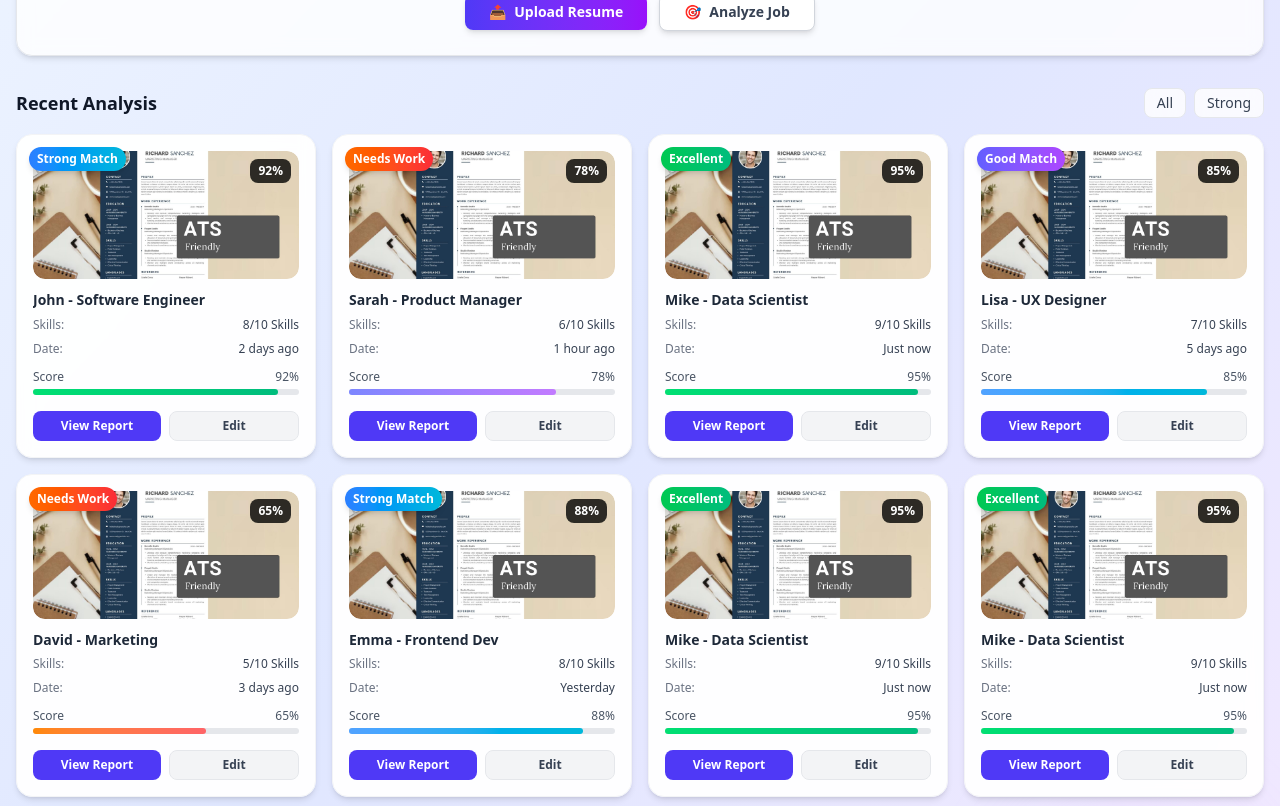
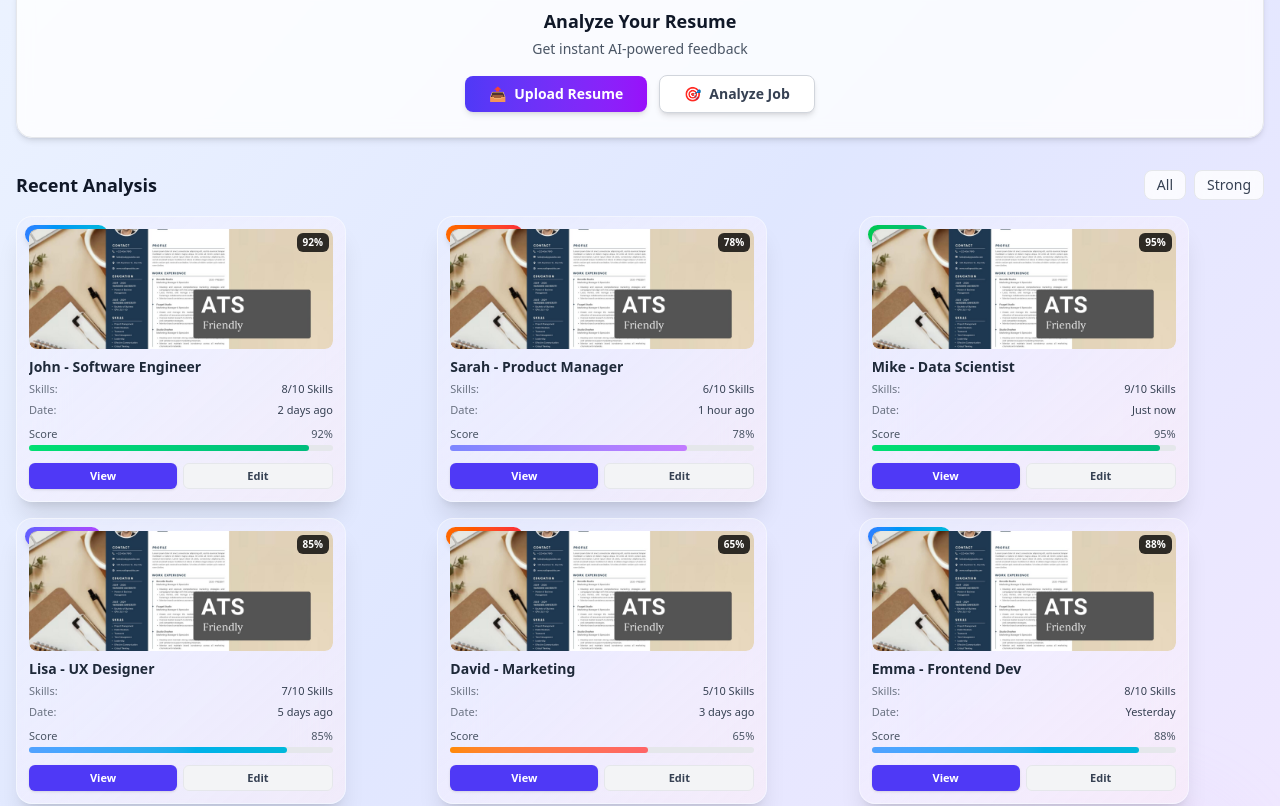
Before and after one commit to bobbyku0104/Resume-Analyzer, a React app in the folder client/: page / in a window 1280 px wide. Shown: the part 1840-2646 px from the top of the page. Built offline with nearby package versions, Linux system fonts and the light colour scheme; the HTML template or start-up script is replaced by a standard one.

Commit message:
resume card update

```diff
--- a/client/src/components/ResumeCard/Card.jsx
+++ b/client/src/components/ResumeCard/Card.jsx
@@ -1,87 +1,107 @@
-
-
 import React from "react";
 
 const Card = ({ image, title, score, date, status, analysis }) => {
-
   const statusColors = {
-    "Excellent": "bg-gradient-to-r from-green-500 to-emerald-500",
-    "Strong Match": "bg-gradient-to-r from-blue-500 to-cyan-500",
-    "Good Match": "bg-gradient-to-r from-indigo-500 to-purple-500",
-    "Needs Work": "bg-gradient-to-r from-orange-500 to-red-500"
+    "Excellent": "from-green-500 to-emerald-500",
+    "Strong Match": "from-blue-500 to-cyan-500",
+    "Good Match": "from-indigo-500 to-purple-500",
+    "Needs Work": "from-orange-500 to-red-500",
   };
 
   return (
-    <div className="group bg-white/95 backdrop-blur-sm shadow-md rounded-2xl p-4 hover:scale-102 transition-all duration-300 cursor-pointer border border-gray-100 hover:border-indigo-200 hover:shadow-lg relative overflow-hidden">
+    <div className="
+      group
+      w-full
+      sm:w-[260px]
+      md:w-[300px]
+      lg:w-[330px]
+      bg-white/30
+      backdrop-blur-xl
+      rounded-2xl
+      shadow-xl
+      border
+      border-white/40
+      p-3
+      hover:scale-[1.03]
+      transition-all
+      duration-300
+      cursor-pointer
+      overflow-hidden
+      relative
+    ">
 
+      {/* Soft gradient overlay */}
+      <div className="absolute inset-0 bg-gradient-to-br from-indigo-100/40 via-purple-100/30 to-pink-100/40 pointer-events-none"></div>
 
-      <div className={`absolute top-3 left-3 ${statusColors[status]} text-white px-2 py-1 rounded-full text-xs font-bold z-10 shadow-md`}>
+      {/* Status Badge */}
+      <div
+        className={`absolute top-2 left-2 bg-gradient-to-r ${statusColors[status]} text-white px-2 py-0.5 rounded-full text-[10px] font-bold z-10 shadow-md`}
+      >
         {status}
       </div>
 
-
-      <div className="relative overflow-hidden rounded-xl mb-3">
+      {/* Card Image */}
+      <div className="relative overflow-hidden rounded-lg mb-2 h-[120px] z-10">
         <img
           src={image}
           alt={title}
-          className="w-full h-32 object-cover rounded-xl group-hover:scale-105 transition-transform duration-500"
+          className="w-full h-full object-cover rounded-lg group-hover:scale-105 transition-transform duration-500"
         />
-
-
-        <div className="absolute top-2 right-2 bg-black/80 text-white px-2 py-1 rounded-lg text-xs font-bold">
+        <div className="absolute top-1 right-1 bg-black/80 text-white px-1.5 py-0.5 rounded-md text-[10px] font-bold">
           {score}%
         </div>
       </div>
 
-
-      <div className="space-y-2">
-        <h2 className="text-sm font-semibold text-gray-800 group-hover:text-indigo-600 transition-colors duration-300 line-clamp-2 leading-tight">
+      {/* Content */}
+      <div className="space-y-1 z-10 relative">
+        <h2 className="text-sm font-semibold text-gray-800 group-hover:text-indigo-600 transition-colors duration-300 line-clamp-2">
           {title}
         </h2>
 
-
-        <div className="flex justify-between items-center text-xs">
+        <div className="flex justify-between items-center text-[11px]">
           <span className="text-gray-500">Skills:</span>
-          <span className="text-gray-700 font-medium">{analysis}</span>
+          <span className="text-gray-700 font-medium line-clamp-1 max-w-[120px] text-right">
+            {analysis}
+          </span>
         </div>
 
-        <div className="flex justify-between items-center text-xs">
+        <div className="flex justify-between items-center text-[11px]">
           <span className="text-gray-500">Date:</span>
           <span className="text-gray-700 font-medium">{date}</span>
         </div>
 
-
+        {/* Score Bar */}
         <div className="pt-1">
-          <div className="flex justify-between text-xs text-gray-600 mb-1">
+          <div className="flex justify-between text-[11px] text-gray-600 mb-0.5">
             <span>Score</span>
             <span>{score}%</span>
           </div>
           <div className="w-full bg-gray-200 rounded-full h-1.5">
             <div
               className={`h-1.5 rounded-full transition-all duration-500 ${
-                score >= 90 ? "bg-gradient-to-r from-green-400 to-emerald-500" :
-                score >= 80 ? "bg-gradient-to-r from-blue-400 to-cyan-500" :
-                score >= 70 ? "bg-gradient-to-r from-indigo-400 to-purple-400" :
-                "bg-gradient-to-r from-orange-400 to-red-400"
+                score >= 90
+                  ? "bg-gradient-to-r from-green-400 to-emerald-500"
+                  : score >= 80
+                  ? "bg-gradient-to-r from-blue-400 to-cyan-500"
+                  : score >= 70
+                  ? "bg-gradient-to-r from-indigo-400 to-purple-400"
+                  : "bg-gradient-to-r from-orange-400 to-red-400"
               }`}
               style={{ width: `${score}%` }}
             ></div>
           </div>
         </div>
 
-
-        <div className="flex gap-2 pt-2">
-          <button className="flex-1 bg-indigo-600 hover:bg-indigo-700 text-white py-1.5 px-3 rounded-lg font-semibold text-xs transition-all duration-300 hover:shadow-md">
-            View Report
+        {/* Buttons */}
+        <div className="flex gap-1.5 pt-2">
+          <button className="flex-1 bg-indigo-600 hover:bg-indigo-700 text-white py-1 px-2 rounded-md font-semibold text-[11px] transition-all duration-300 shadow-sm">
+            View
           </button>
-          <button className="flex-1 bg-gray-100 hover:bg-gray-200 text-gray-700 py-1.5 px-3 rounded-lg font-semibold text-xs transition-all duration-300 border border-gray-200">
+          <button className="flex-1 bg-gray-100 hover:bg-gray-200 text-gray-700 py-1 px-2 rounded-md font-semibold text-[11px] transition-all duration-300 border border-gray-200">
             Edit
           </button>
         </div>
       </div>
-
-
-      <div className="absolute inset-0 rounded-2xl bg-gradient-to-r from-indigo-400/5 to-purple-400/5 opacity-0 group-hover:opacity-100 transition-opacity duration-300 -z-10"></div>
     </div>
   );
 };
--- a/client/src/components/ResumeCard/HomeCard.jsx
+++ b/client/src/components/ResumeCard/HomeCard.jsx
@@ -61,28 +61,28 @@ const resumeData = [
     status: "Strong Match",
     analysis: "8/10 Skills"
   },
-   {
-    id: 3,
-    title: "Mike - Data Scientist",
-    image: Sample3,
-    score: 95,
-    date: "Just now",
-    status: "Excellent",
-    analysis: "9/10 Skills"
-  },
-   {
-    id: 3,
-    title: "Mike - Data Scientist",
-    image: Sample3,
-    score: 95,
-    date: "Just now",
-    status: "Excellent",
-    analysis: "9/10 Skills"
-  },
+  //  {
+  //   id: 3,
+  //   title: "Mike - Data Scientist",
+  //   image: Sample3,
+  //   score: 95,
+  //   date: "Just now",
+  //   status: "Excellent",
+  //   analysis: "9/10 Skills"
+  // },
+  //  {
+  //   id: 3,
+  //   title: "Mike - Data Scientist",
+  //   image: Sample3,
+  //   score: 95,
+  //   date: "Just now",
+  //   status: "Excellent",
+  //   analysis: "9/10 Skills"
+  // },
 ];
 
 const HomeCard = () => {
-   const navigate = useNavigate();
+  const navigate = useNavigate();
 
   const openForm = () => {
     navigate("/form");
@@ -115,7 +115,10 @@ const HomeCard = () => {
         </div>
 
 
-        <div className="grid grid-cols-2 md:grid-cols-4 gap-3 mb-6">
+        <div className="grid grid-cols-1 md:grid-cols-2 gap-3 mb-6">
+
+
+
           <div className="bg-white/80 backdrop-blur-sm p-3 rounded-xl border border-gray-200 text-center shadow-sm">
             <div className="text-lg font-bold text-indigo-600">6</div>
             <div className="text-xs text-gray-600">Analyzed</div>
@@ -168,7 +171,7 @@ const HomeCard = () => {
         </div>
 
 
-        <div className="grid grid-cols-1 sm:grid-cols-2 lg:grid-cols-3 xl:grid-cols-4 gap-4">
+        <div className="grid grid-cols-1 sm:grid-cols-2 lg:grid-cols-3 xl:grid-cols-3 gap-4">
           {resumeData.map((item) => (
             <ResumeCard
               key={item.id}
@@ -181,6 +184,21 @@ const HomeCard = () => {
             />
           ))}
         </div>
+
+       {/* <div className="grid grid-cols-3 gap-4">
+  {resumeData.map((item) => (
+    <ResumeCard
+      key={item.id}
+      image={item.image}
+      title={item.title}
+      score={item.score}
+      date={item.date}
+      status={item.status}
+      analysis={item.analysis}
+    />
+  ))}
+</div> */}
+
 
 
         <div className="mt-12 bg-white/80 backdrop-blur-sm rounded-2xl p-6 border border-gray-200 shadow-md">
```
